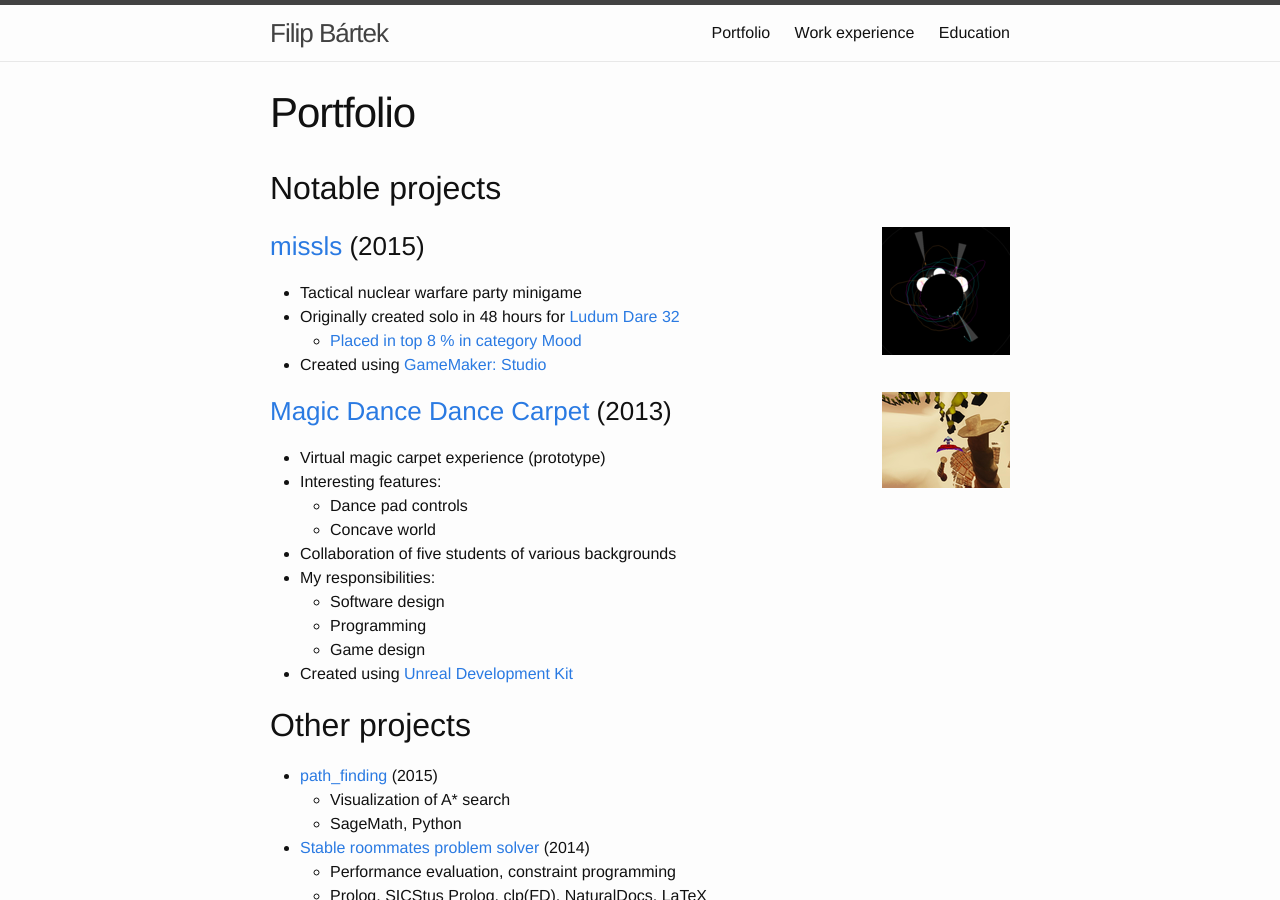
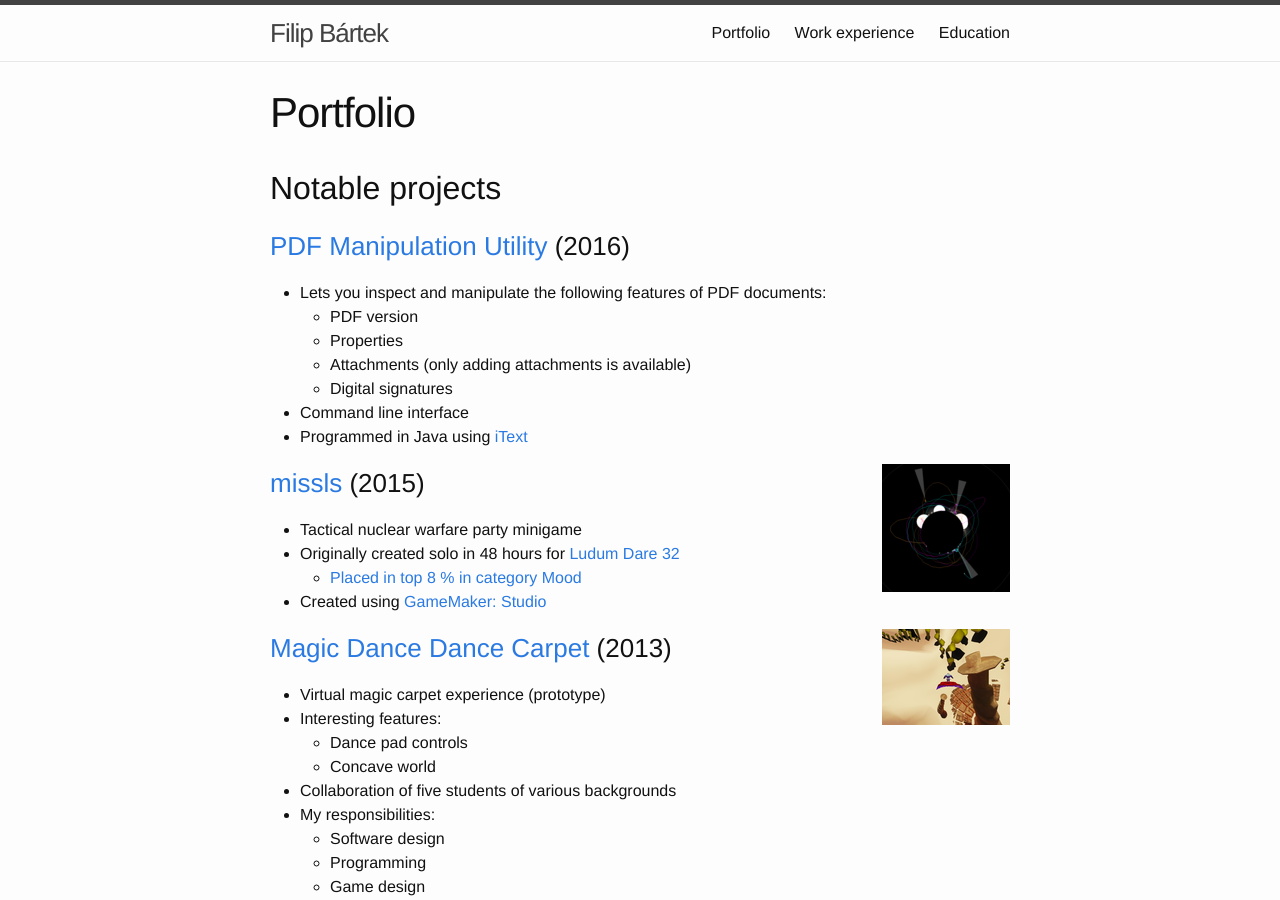
Before and after one commit to filipbartek/filipbartek.github.io, a Jekyll site: the page built from 0-portfolio.md, in a window 1280 px wide and 900 px high. Built offline with Jekyll 4.4.1, drawn with Linux system fonts in a browser that asks for light colours.

Commit message:
portfolio: Add PDFMU

```diff
--- a/0-portfolio.md
+++ b/0-portfolio.md
@@ -5,6 +5,16 @@ permalink: /portfolio/
 ---
 
 # Notable projects
+
+## [PDF Manipulation Utility](http://hobrasoft-cz.github.io/PDFMU/) (2016)
+
+* Lets you inspect and manipulate the following features of PDF documents:
+  * PDF version
+  * Properties
+  * Attachments (only adding attachments is available)
+  * Digital signatures
+* Command line interface
+* Programmed in Java using [iText](http://itextpdf.com/)
 
 [<img src="/assets/missls_tn.png" style="float: right;">](/assets/missls.png)
 
```
